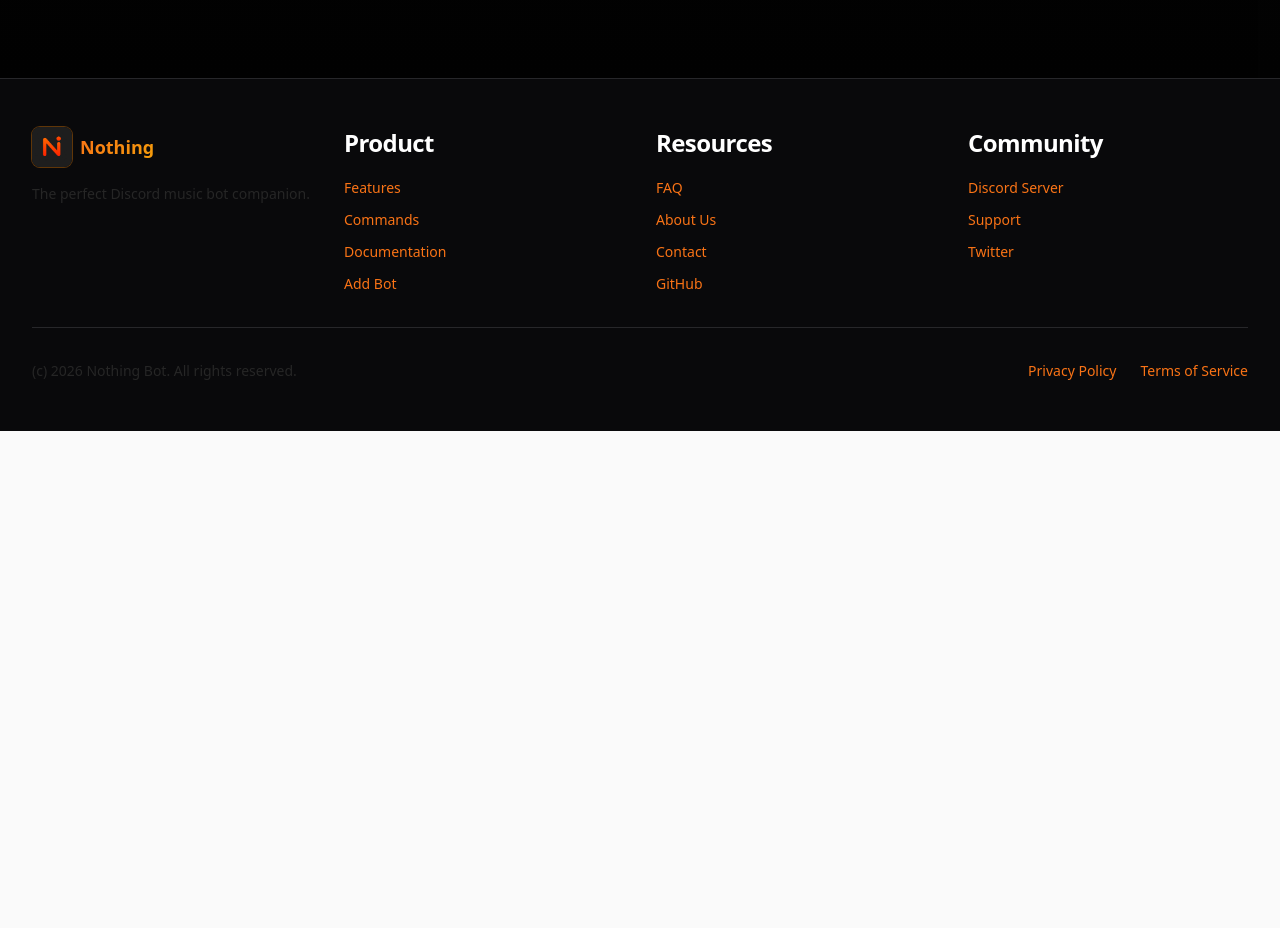
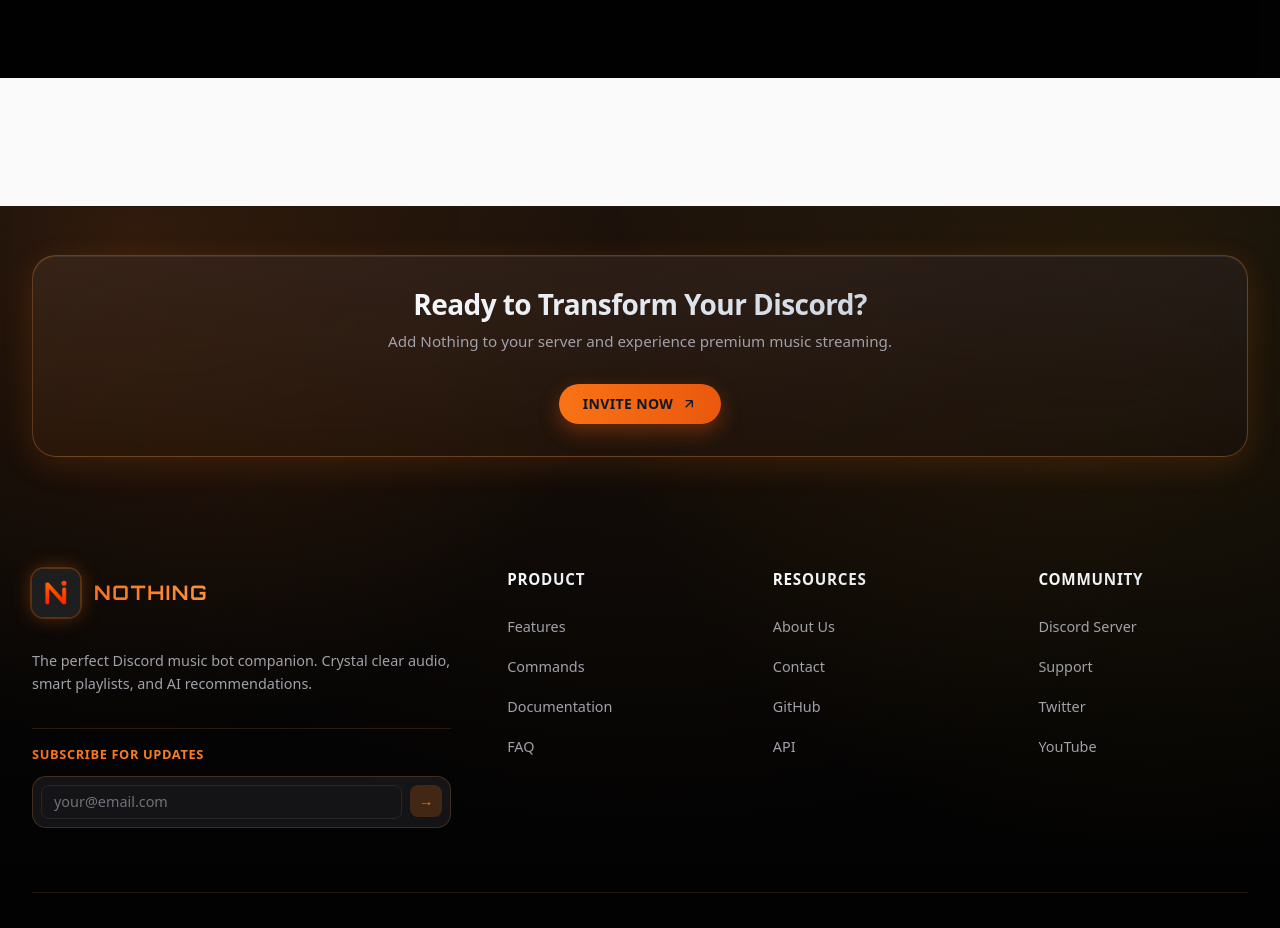
Before and after one commit to DevNest-Prince/Nothing-Muisc, a Next.js app in the folder client/: page / in a window 1280 px wide. Shown: the part 1866-2794 px from the top of the page. Before the commit the page ends 2297 px from the top, so only its background shows below. Built offline with nearby package versions, Linux system fonts and the light colour scheme.

Commit message:
feat: enhance Footer component with subscription functionality and improved layout

```diff
--- a/client/src/components/Footer.js
+++ b/client/src/components/Footer.js
@@ -3,116 +3,181 @@
 import Link from 'next/link';
 import { SITE_CONFIG } from '@/config/site';
 import { getCurrentYear } from '@/utils/helpers';
+import { useState } from 'react';
 
 export default function Footer() {
+  const [email, setEmail] = useState('');
+  const [subscribed, setSubscribed] = useState(false);
+
+  const handleSubscribe = (e) => {
+    e.preventDefault();
+    if (email) {
+      setSubscribed(true);
+      setEmail('');
+      setTimeout(() => setSubscribed(false), 3000);
+    }
+  };
+
   return (
-    <footer className="bg-zinc-950 border-t border-zinc-800">
-      <div className="container-main py-12">
-        {/* Main Footer Content */}
-        <div className="grid grid-cols-1 md:grid-cols-4 gap-8 mb-8">
-          {/* Brand */}
-          <div className="md:col-span-1">
-            <div className="flex items-center gap-2 mb-4">
-              <div className="w-10 h-10 rounded-lg overflow-hidden ring-1 ring-orange-400/35">
+    <footer className="footer-container">
+      <div className="container-main">
+        {/* Premium CTA Section */}
+        <div className="footer-cta-section">
+          <div className="footer-cta-card">
+            <div className="footer-cta-content">
+              <h3 className="footer-cta-title">Ready to Transform Your Discord?</h3>
+              <p className="footer-cta-text">Add Nothing to your server and experience premium music streaming.</p>
+            </div>
+            <Link href={SITE_CONFIG.bot.inviteUrl} target="_blank" className="footer-cta-btn">
+              <span>Invite Now</span>
+              <svg width="16" height="16" viewBox="0 0 24 24" fill="none" stroke="currentColor" strokeWidth="2">
+                <path d="M7 17L17 7M17 7H7M17 7V17"></path>
+              </svg>
+            </Link>
+          </div>
+        </div>
+
+        {/* Main Footer Grid */}
+        <div className="footer-main-grid">
+          {/* Brand & Newsletter */}
+          <div className="footer-column footer-brand-col">
+            <div className="footer-brand">
+              <div className="footer-brand-logo">
                 <img src="/mintone.jpg" alt="Nothing logo" className="w-full h-full object-cover" />
               </div>
-              <span className="text-lg font-bold gradient-text">Nothing</span>
+              <span className="footer-brand-name">NOTHING</span>
             </div>
-            <p className="text-zinc-400 text-sm">The perfect Discord music bot companion.</p>
+            <p className="footer-brand-desc">The perfect Discord music bot companion. Crystal clear audio, smart playlists, and AI recommendations.</p>
+
+            <div className="footer-newsletter">
+              <label className="footer-label">Subscribe for Updates</label>
+              <form onSubmit={handleSubscribe} className="footer-email-form">
+                <input
+                  type="email"
+                  placeholder="your@email.com"
+                  value={email}
+                  onChange={(e) => setEmail(e.target.value)}
+                  className="footer-email-input"
+                  required
+                />
+                <button type="submit" className="footer-email-btn">
+                  {subscribed ? (
+                    <svg width="16" height="16" viewBox="0 0 24 24" fill="currentColor">
+                      <path d="M9 16.17L4.83 12l-1.42 1.41L9 19 21 7l-1.41-1.41z"></path>
+                    </svg>
+                  ) : (
+                    <span>→</span>
+                  )}
+                </button>
+              </form>
+            </div>
           </div>
 
-          {/* Links - Product */}
-          <div>
-            <h4 className="font-bold text-white mb-4">Product</h4>
-            <ul className="space-y-2">
+          {/* Product Links */}
+          <div className="footer-column">
+            <h4 className="footer-heading">Product</h4>
+            <ul className="footer-links">
               <li>
-                <Link href="/features" className="text-zinc-400 hover:text-orange-400 transition-colors text-sm">
+                <Link href="/features" className="footer-link">
                   Features
                 </Link>
               </li>
               <li>
-                <Link href="/commands" className="text-zinc-400 hover:text-orange-400 transition-colors text-sm">
+                <Link href="/commands" className="footer-link">
                   Commands
                 </Link>
               </li>
               <li>
-                <Link href="/docs" className="text-zinc-400 hover:text-orange-400 transition-colors text-sm">
+                <Link href="/docs" className="footer-link">
                   Documentation
                 </Link>
               </li>
               <li>
-                <Link href={SITE_CONFIG.bot.inviteUrl} target="_blank" className="text-zinc-400 hover:text-orange-400 transition-colors text-sm">
-                  Add Bot
+                <Link href="/faq" className="footer-link">
+                  FAQ
                 </Link>
               </li>
             </ul>
           </div>
 
-          {/* Links - Resources */}
-          <div>
-            <h4 className="font-bold text-white mb-4">Resources</h4>
-            <ul className="space-y-2">
+          {/* Resources Links */}
+          <div className="footer-column">
+            <h4 className="footer-heading">Resources</h4>
+            <ul className="footer-links">
               <li>
-                <Link href="/faq" className="text-zinc-400 hover:text-orange-400 transition-colors text-sm">
-                  FAQ
-                </Link>
-              </li>
-              <li>
-                <Link href="/about" className="text-zinc-400 hover:text-orange-400 transition-colors text-sm">
+                <Link href="/about" className="footer-link">
                   About Us
                 </Link>
               </li>
               <li>
-                <Link href="/contact" className="text-zinc-400 hover:text-orange-400 transition-colors text-sm">
+                <Link href="/contact" className="footer-link">
                   Contact
                 </Link>
               </li>
               <li>
-                <Link href={SITE_CONFIG.links.github} target="_blank" className="text-zinc-400 hover:text-orange-400 transition-colors text-sm">
+                <Link href={SITE_CONFIG.links.github} target="_blank" className="footer-link">
                   GitHub
+                </Link>
+              </li>
+              <li>
+                <Link href={SITE_CONFIG.links.api} target="_blank" className="footer-link">
+                  API
                 </Link>
               </li>
             </ul>
           </div>
 
-          {/* Links - Community */}
-          <div>
-            <h4 className="font-bold text-white mb-4">Community</h4>
-            <ul className="space-y-2">
+          {/* Community Links */}
+          <div className="footer-column">
+            <h4 className="footer-heading">Community</h4>
+            <ul className="footer-links">
               <li>
-                <Link href={SITE_CONFIG.links.discord} target="_blank" className="text-zinc-400 hover:text-orange-400 transition-colors text-sm">
+                <Link href={SITE_CONFIG.links.discord} target="_blank" className="footer-link">
                   Discord Server
                 </Link>
               </li>
               <li>
-                <Link href={SITE_CONFIG.links.support} target="_blank" className="text-zinc-400 hover:text-orange-400 transition-colors text-sm">
+                <Link href={SITE_CONFIG.links.support} target="_blank" className="footer-link">
                   Support
                 </Link>
               </li>
               <li>
-                <a href="https://twitter.com/yourhandle" className="text-zinc-400 hover:text-orange-400 transition-colors text-sm">
+                <a href="https://twitter.com/nothingbot" target="_blank" className="footer-link">
                   Twitter
+                </a>
+              </li>
+              <li>
+                <a href="https://youtube.com" target="_blank" className="footer-link">
+                  YouTube
                 </a>
               </li>
             </ul>
           </div>
         </div>
 
-        {/* Divider */}
-        <div className="border-t border-zinc-800 pt-8">
-          {/* Bottom Section */}
-          <div className="flex flex-col md:flex-row items-center justify-between">
-            <p className="text-zinc-500 text-sm">
-              (c) {getCurrentYear()} Nothing Bot. All rights reserved.
+        {/* Footer Bottom */}
+        <div className="footer-bottom">
+          <div className="footer-bottom-content">
+            <p className="footer-copyright">
+              © {getCurrentYear()} Nothing Bot. All rights reserved.
             </p>
-            <div className="flex gap-6 mt-4 md:mt-0">
-              <Link href="/" className="text-zinc-500 hover:text-zinc-300 text-sm transition-colors">
-                Privacy Policy
-              </Link>
-              <Link href="/" className="text-zinc-500 hover:text-zinc-300 text-sm transition-colors">
-                Terms of Service
-              </Link>
+            <div className="footer-legal-links">
+              <Link href="/privacy-policy" className="footer-legal-link">Privacy Policy</Link>
+              <span className="footer-legal-sep">•</span>
+              <Link href="/terms-of-service" className="footer-legal-link">Terms of Service</Link>
             </div>
+          </div>
+          <div className="footer-socials">
+            <a href={SITE_CONFIG.links.discord} target="_blank" className="footer-social-icon" aria-label="Discord">
+              <svg width="18" height="18" viewBox="0 0 24 24" fill="currentColor">
+                <path d="M20.317 4.37a19.791 19.791 0 0 0-4.885-1.515.074.074 0 0 0-.079.037c-.211.375-.445.864-.608 1.25a18.27 18.27 0 0 0-5.487 0c-.163-.386-.397-.875-.609-1.25a.077.077 0 0 0-.079-.037A19.736 19.736 0 0 0 3.677 4.37a.07.07 0 0 0-.032.027C.533 9.046-.32 13.58.099 18.057a.082.082 0 0 0 .031.057 19.9 19.9 0 0 0 5.993 3.03.078.078 0 0 0 .084-.028c.462-.63.873-1.295 1.226-1.994a.076.076 0 0 0-.042-.106 13.107 13.107 0 0 1-1.872-.892.077.077 0 0 1-.008-.128 10.2 10.2 0 0 0 .372-.294.075.075 0 0 1 .078-.01c3.928 1.793 8.18 1.793 12.062 0a.075.075 0 0 1 .079.009c.12.098.246.198.373.294a.077.077 0 0 1-.007.128 12.299 12.299 0 0 1-1.873.892.076.076 0 0 0-.041.107c.359.698.77 1.364 1.225 1.994a.076.076 0 0 0 .084.028 19.839 19.839 0 0 0 6.002-3.03.077.077 0 0 0 .032-.057c.5-4.761-.838-8.9-3.549-12.57a.061.061 0 0 0-.031-.03zM8.02 15.33c-1.183 0-2.157-.965-2.157-2.156 0-1.193.948-2.157 2.157-2.157 1.211 0 2.176.964 2.157 2.157 0 1.19-.946 2.157-2.157 2.157zm7.975 0c-1.183 0-2.157-.965-2.157-2.156 0-1.193.948-2.157 2.157-2.157 1.211 0 2.176.964 2.157 2.157 0 1.19-.946 2.157-2.157 2.157z"></path>
+              </svg>
+            </a>
+            <a href={SITE_CONFIG.links.github} target="_blank" className="footer-social-icon" aria-label="GitHub">
+              <svg width="18" height="18" viewBox="0 0 24 24" fill="currentColor">
+                <path d="M12 0c-6.626 0-12 5.373-12 12 0 5.302 3.438 9.8 8.207 11.387.599.111.793-.261.793-.577v-2.234c-3.338.726-4.033-1.416-4.033-1.416-.546-1.387-1.333-1.756-1.333-1.756-1.089-.745.083-.729.083-.729 1.205.084 1.839 1.237 1.839 1.237 1.07 1.834 2.807 1.304 3.492.997.107-.775.418-1.305.762-1.604-2.665-.305-5.467-1.334-5.467-5.931 0-1.311.469-2.381 1.236-3.221-.124-.303-.535-1.524.117-3.176 0 0 1.008-.322 3.301 1.23.957-.266 1.983-.399 3.003-.404 1.02.005 2.047.138 3.006.404 2.291-1.552 3.297-1.23 3.297-1.23.653 1.653.242 2.874.118 3.176.77.84 1.235 1.911 1.235 3.221 0 4.609-2.807 5.624-5.479 5.921.43.372.823 1.102.823 2.222v 3.293c0 .319.192.694.801.576 4.765-1.589 8.199-6.086 8.199-11.386 0-6.627-5.373-12-12-12z"></path>
+              </svg>
+            </a>
           </div>
         </div>
       </div>
```
